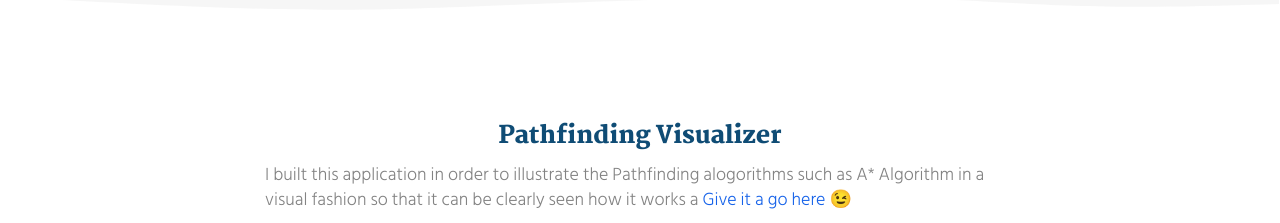
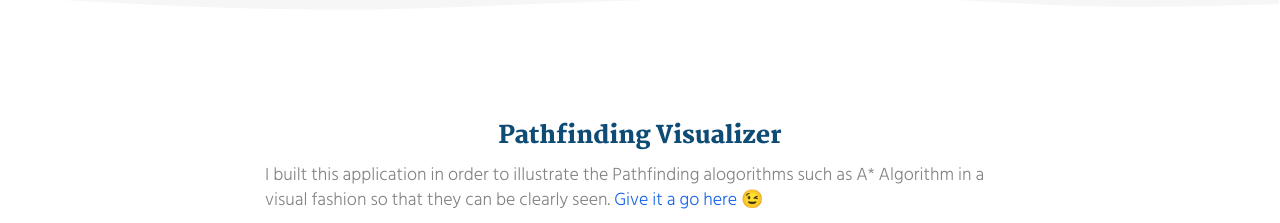
Before and after one commit to Oday-Najad/My-Personal-Website, a plain HTML site: page project.html in a window 1280 px wide. Shown: the part 100-323 px from the top of the page. Drawn offline with Linux system fonts and the light colour scheme.

Commit message:
Update project.html

```diff
--- a/project.html
+++ b/project.html
@@ -59,7 +59,7 @@
       <div class="row">
         <div class="col-xs-12 col-md-8 col-md-offset-2">
           <h3 h3 style="color : #0f4c75" class="text-center">Pathfinding Visualizer</h3>
-    <p>I built this application in order to illustrate the Pathfinding alogorithms such as A* Algorithm in a visual fashion so that it can be clearly seen how it works a
+    <p>I built this application in order to illustrate the Pathfinding alogorithms such as A* Algorithm in a visual fashion so that they can be clearly seen.
 <a href=" https://oday-najad.github.io/Pathfinding-Visualizer/">Give it a go here 😉</a>
     </p>
 
```
